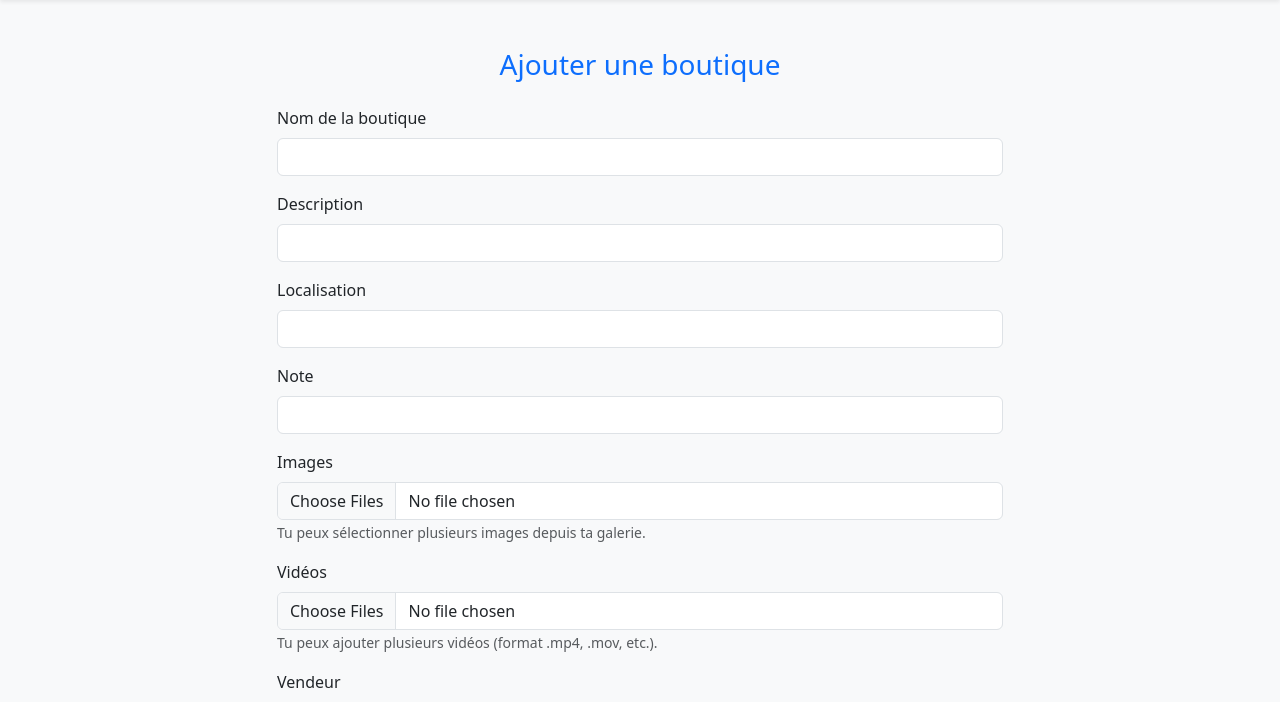
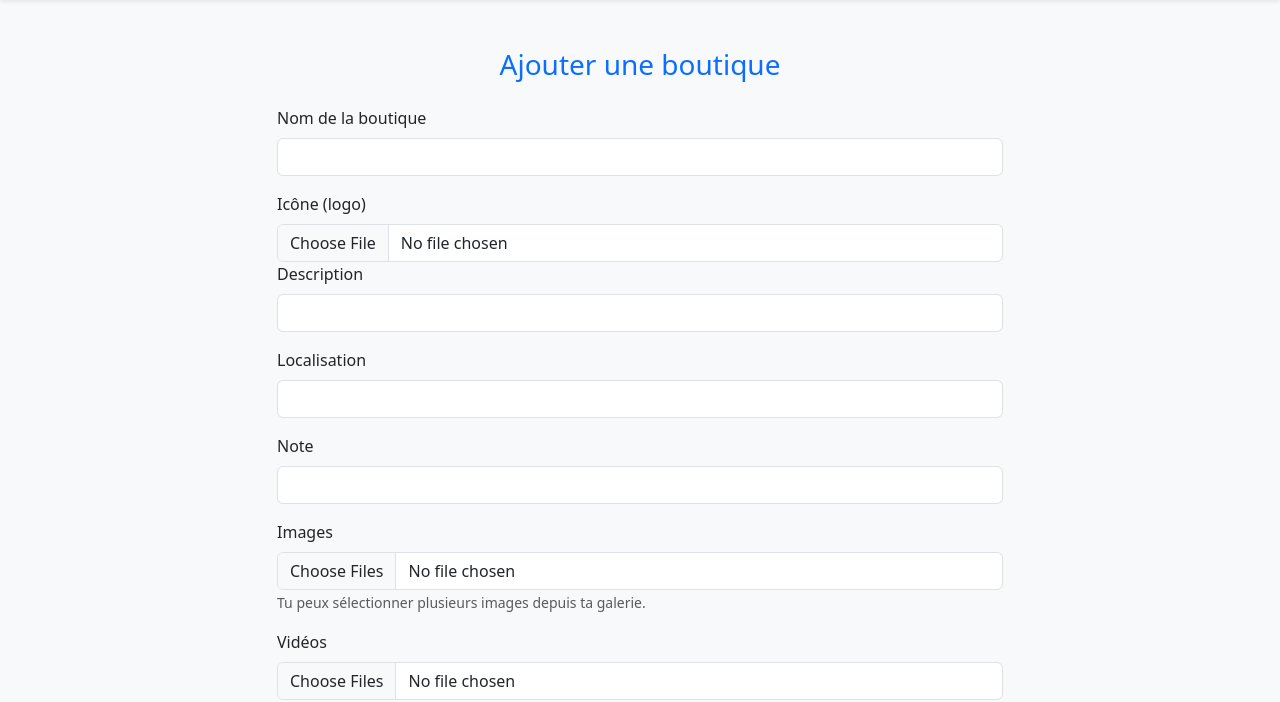
Before and after one commit to AliNIGER-com/aliniger_middle, a Flask app: page /admin/ajouter-boutique in a window 1280 px wide. Shown: the part 56-758 px from the top of the page. Run offline with Flask 3, Linux system fonts and the light colour scheme; some libraries are stand-ins or nearby versions.

Commit message:
gestion probleme d'affichage image

```diff
--- a/app/models.py
+++ b/app/models.py
@@ -76,13 +76,15 @@ class Boutique(db.Model):
     description = db.Column(db.Text)
     localisation = db.Column(db.String(255))
     note = db.Column(db.Float)
-    image = db.Column(db.Text)
+    image = db.Column(db.Text)          # plusieurs images (séparées par virgule)
+    icone = db.Column(db.String(255))  # nouvelle colonne pour une seule image (icone/logo)
     video = db.Column(db.Text)
     pays = db.Column(db.String(100))
-    ville = db.Column(db.String(100))  # ✅ ajouter cette ligne !
+    ville = db.Column(db.String(100))
 
     vendeur_id = db.Column(db.Integer, db.ForeignKey('vendeurs.id'), nullable=False)
     produits_afrique = db.relationship('ProduitAfrique', backref='boutique', lazy=True)
+
 
 
 # --- Produits Afrique ---
--- a/app/routes/boutique_routes.py
+++ b/app/routes/boutique_routes.py
@@ -10,8 +10,8 @@ def get_boutiques():
         "id": b.id,
         "nom": b.nom,
         "description": b.description,
-        # ici on génère l'URL complète pour l'image
-        "image": url_for('static', filename=f'media/{b.image}', _external=True) if b.image else None,
+        "icone": b.icone,          # nouvelle donnée
+        "image": b.image,
         "video": b.video,
         "note": b.note,
         "localisation": b.localisation,
@@ -20,6 +20,7 @@ def get_boutiques():
         "vendeur_id": b.vendeur_id,
         "vendeur_nom": b.vendeur.nom if b.vendeur else None
     } for b in boutiques])
+
 
 @boutique_routes.route('/api/boutiques/<int:boutique_id>', methods=['GET'])
 def get_boutique_detail(boutique_id):
--- a/app/routes/web_routes.py
+++ b/app/routes/web_routes.py
@@ -136,7 +136,7 @@ def voir_boutique(vendeur_id):
     vendeur = Vendeur.query.get_or_404(vendeur_id)
     boutiques = Boutique.query.all()
     produits = ProduitAlibaba.query.filter_by(vendeur=vendeur.nom).all()
-    return render_template('voir_boutique.html', vendeur=vendeur, produits=produits, boutiques=boutiques)
+    return render_template('boutique.html', vendeur=vendeur, produits=produits, boutiques=boutiques)
 
 # === Visionner la liste des produits Afrique avec vendeurs associés ===
 @web_routes.route('/afrique')
@@ -243,13 +243,22 @@ def ajouter_produit_alibaba():
 @web_routes.route('/ajouter-boutique', methods=['GET', 'POST'])
 def ajouter_boutique():
     form = BoutiqueForm()
-    # Charger dynamiquement les vendeurs pour le SelectField
     vendeurs = Vendeur.query.all()
     form.vendeur_id.choices = [(v.id, f"{v.nom} {v.prenom}") for v in vendeurs]
+
     if form.validate_on_submit():
         image_filenames = []
         video_filenames = []
 
+        # 👇 Nouveau : Sauvegarde de l'icône
+        icone_filename = None
+        icone_file = request.files.get('icone')
+        if icone_file and icone_file.filename:
+            icone_filename = secure_filename(icone_file.filename)
+            icone_path = os.path.join(UPLOAD_FOLDER_IMAGES, icone_filename)
+            icone_file.save(icone_path)
+
+        # 👇 Images secondaires
         for file in request.files.getlist('images'):
             if file.filename:
                 filename = secure_filename(file.filename)
@@ -257,6 +266,7 @@ def ajouter_boutique():
                 file.save(path)
                 image_filenames.append(filename)
 
+        # 👇 Vidéos
         for video in request.files.getlist('videos'):
             if video.filename:
                 filename = secure_filename(video.filename)
@@ -269,15 +279,18 @@ def ajouter_boutique():
             description=form.description.data,
             localisation=form.localisation.data,
             note=form.note.data,
+            icone=icone_filename,  # 👈 Ici on ajoute l’icône
             image=",".join(image_filenames),
             video=",".join(video_filenames),
             vendeur_id=form.vendeur_id.data,
-            pays=form.pays.data
+            pays=form.pays.data,
+            ville=form.ville.data  # si tu l’as ajouté dans le form
         )
         db.session.add(boutique)
         db.session.commit()
         flash('Boutique ajoutée avec succès.', 'success')
         return redirect(url_for('web_routes.ajouter_boutique'))
+
     return render_template('add_boutique.html', form=form)
 
 @web_routes.route('/ajouter-vendeur', methods=['GET', 'POST'])
--- a/app/templates/add_boutique.html
+++ b/app/templates/add_boutique.html
@@ -45,6 +45,11 @@
             <div class="mb-3">
                 {{ form.nom.label(class="form-label") }}
                 {{ form.nom(class="form-control") }}
+            </div>
+
+            <div class="form-group">
+                {{ form.icone.label(class="form-label") }}
+                {{ form.icone(class="form-control") }}
             </div>
 
             <div class="mb-3">
--- a/forms.py
+++ b/forms.py
@@ -48,9 +48,14 @@ class BoutiqueForm(FlaskForm):
     description = StringField('Description')
     localisation = StringField('Localisation')
     note = FloatField('Note')
+
+    icone = FileField('Icône (logo)', validators=[
+        FileAllowed(['jpg', 'jpeg', 'png'], 'Images uniquement')
+    ])
     images = MultipleFileField('Images')
     videos = MultipleFileField('Vidéos')
-    vendeur_id = SelectField('Vendeur', coerce=int, validators=[DataRequired()])  # <- SELECTFIELD ici
+
+    vendeur_id = SelectField('Vendeur', coerce=int, validators=[DataRequired()])
     pays = StringField('Pays')
     submit = SubmitField('Ajouter')
 
```
